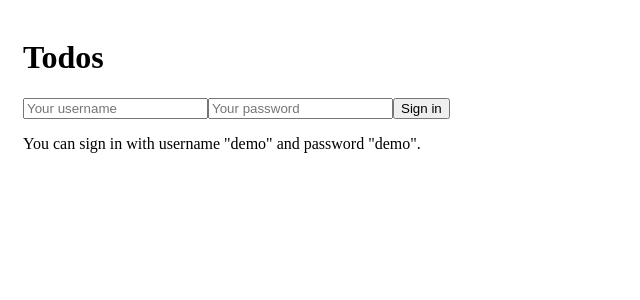
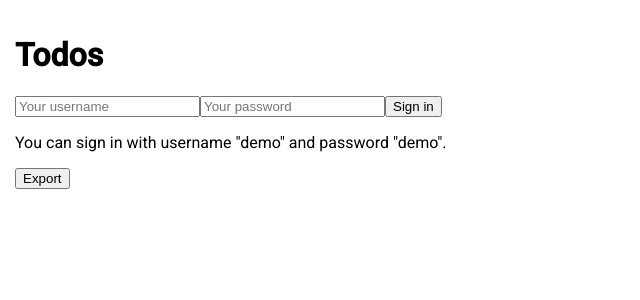
Before and after one commit to dip4k/angular-basic-todo-app, an Angular app: page /sign-in in a window 1280 px wide. Shown: the top 300 px of the page, without its empty margins (0-640 px from the left). Built offline with nearby package versions, Linux system fonts and the light colour scheme.

Commit message:
add libs

```diff
--- a/angular.json
+++ b/angular.json
@@ -45,6 +45,7 @@
               "src/assets"
             ],
             "styles": [
+              "./node_modules/@angular/material/prebuilt-themes/deeppurple-amber.css",
               "src/styles.css"
             ],
             "scripts": []
@@ -94,6 +95,7 @@
             "tsConfig": "src/tsconfig.spec.json",
             "karmaConfig": "src/karma.conf.js",
             "styles": [
+              "./node_modules/@angular/material/prebuilt-themes/deeppurple-amber.css",
               "src/styles.css"
             ],
             "scripts": [],
--- a/db.json
+++ b/db.json
@@ -24,6 +24,11 @@
       "title": "This is made using sessionStorage",
       "complete": false,
       "id": 7
+    },
+    {
+      "title": "",
+      "complete": false,
+      "id": 8
     }
   ]
 }
--- a/src/app/app.component.html
+++ b/src/app/app.component.html
@@ -1,3 +1,4 @@
 <div class="container">
   <router-outlet></router-outlet>
+  <button (click)="generateExcel()">Export</button>
 </div>
--- a/src/app/app.component.ts
+++ b/src/app/app.component.ts
@@ -1,3 +1,4 @@
+import { ExcelService } from './excel.service';
 import { Component } from '@angular/core';
 
 @Component({
@@ -5,4 +6,9 @@ import { Component } from '@angular/core';
   templateUrl: './app.component.html',
   styleUrls: ['./app.component.css']
 })
-export class AppComponent {}
+export class AppComponent {
+  constructor(private excelService: ExcelService){}
+  generateExcel() {
+    this.excelService.generateExcel();
+  }
+}
--- a/src/app/app.module.ts
+++ b/src/app/app.module.ts
@@ -18,6 +18,7 @@ import { TodoListFooterComponent } from './todoListComponents/todo-list-footer/t
 import { TodosComponent } from './todoComponents/todos/todos.component';
 import { PageNotFoundComponent } from './page-not-found.component';
 import { SignInComponent } from './users/sign-in/sign-in.component';
+import { BrowserAnimationsModule } from '@angular/platform-browser/animations';
 
 @NgModule({
   declarations: [
@@ -35,7 +36,7 @@ import { SignInComponent } from './users/sign-in/sign-in.component';
     FormsModule,
     ReactiveFormsModule,
     HttpClientModule,
-    AppRoutingModule, ReactiveFormsModule
+    AppRoutingModule, ReactiveFormsModule, BrowserAnimationsModule
   ],
   providers: [TodoDataService, ApiService, SessionService, AuthService],
   bootstrap: [AppComponent]
--- /dev/null
+++ b/src/app/excel.service.ts
@@ -0,0 +1,124 @@
+import { Injectable } from '@angular/core';
+import { Workbook } from 'exceljs';
+import * as fs from 'file-saver';
+@Injectable({
+  providedIn: 'root'
+})
+export class ExcelService {
+
+
+  constructor() {
+
+  }
+
+  generateExcel() {
+
+    //Excel Title, Header, Data
+    const title = 'Car Sell Report';
+    const header = ["Year", "Month", "Make", "Model", "Quantity", "Pct"]
+    const data = [
+      [2007, 1, "Volkswagen ", "Volkswagen Passat", 1267, 10],
+      [2007, 1, "Toyota ", "Toyota Rav4", 819, 6.5],
+      [2007, 1, "Toyota ", "Toyota Avensis", 787, 6.2],
+      [2007, 1, "Volkswagen ", "Volkswagen Golf", 720, 5.7],
+      [2007, 1, "Toyota ", "Toyota Corolla", 691, 5.4],
+      [2007, 1, "Peugeot ", "Peugeot 307", 481, 3.8],
+      [2008, 1, "Toyota ", "Toyota Prius", 217, 2.2],
+      [2008, 1, "Skoda ", "Skoda Octavia", 216, 2.2],
+      [2008, 1, "Peugeot ", "Peugeot 308", 135, 1.4],
+      [2008, 2, "Ford ", "Ford Mondeo", 624, 5.9],
+      [2008, 2, "Volkswagen ", "Volkswagen Passat", 551, 5.2],
+      [2008, 2, "Volkswagen ", "Volkswagen Golf", 488, 4.6],
+      [2008, 2, "Volvo ", "Volvo V70", 392, 3.7],
+      [2008, 2, "Toyota ", "Toyota Auris", 342, 3.2],
+      [2008, 2, "Volkswagen ", "Volkswagen Tiguan", 340, 3.2],
+      [2008, 2, "Toyota ", "Toyota Avensis", 315, 3],
+      [2008, 2, "Nissan ", "Nissan Qashqai", 272, 2.6],
+      [2008, 2, "Nissan ", "Nissan X-Trail", 271, 2.6],
+      [2008, 2, "Mitsubishi ", "Mitsubishi Outlander", 257, 2.4],
+      [2008, 2, "Toyota ", "Toyota Rav4", 250, 2.4],
+      [2008, 2, "Ford ", "Ford Focus", 235, 2.2],
+      [2008, 2, "Skoda ", "Skoda Octavia", 225, 2.1],
+      [2008, 2, "Toyota ", "Toyota Yaris", 222, 2.1],
+      [2008, 2, "Honda ", "Honda CR-V", 219, 2.1],
+      [2008, 2, "Audi ", "Audi A4", 200, 1.9],
+      [2008, 2, "BMW ", "BMW 3-serie", 184, 1.7],
+      [2008, 2, "Toyota ", "Toyota Prius", 165, 1.6],
+      [2008, 2, "Peugeot ", "Peugeot 207", 144, 1.4]
+    ];
+
+    //Create workbook and worksheet
+    let workbook = new Workbook();
+    let worksheet = workbook.addWorksheet('Car Data');
+
+
+    //Add Row and formatting
+    let titleRow = worksheet.addRow([title]);
+    titleRow.font = { name: 'Comic Sans MS', family: 4, size: 16, underline: 'double', bold: true }
+    worksheet.addRow([]);
+    let subTitleRow = worksheet.addRow(['Date : ' + new Date().toDateString()])
+
+
+
+    //Blank Row
+    worksheet.addRow([]);
+
+    //Add Header Row
+    let headerRow = worksheet.addRow(header);
+
+    // Cell Style : Fill and Border
+    headerRow.eachCell((cell, number) => {
+      cell.fill = {
+        type: 'pattern',
+        pattern: 'solid',
+        fgColor: { argb: 'FFFFFF00' },
+        bgColor: { argb: 'FF0000FF' }
+      }
+      cell.border = { top: { style: 'thin' }, left: { style: 'thin' }, bottom: { style: 'thin' }, right: { style: 'thin' } }
+    })
+    // worksheet.addRows(data);
+
+
+    // Add Data and Conditional Formatting
+    data.forEach(d => {
+      let row = worksheet.addRow(d);
+      let qty = row.getCell(5);
+      let color = 'FF99FF99';
+      if (+qty.value < 500) {
+        color = 'FF9999'
+      }
+
+      qty.fill = {
+        type: 'pattern',
+        pattern: 'solid',
+        fgColor: { argb: color }
+      }
+    }
+
+    );
+
+    worksheet.getColumn(3).width = 30;
+    worksheet.getColumn(4).width = 30;
+    worksheet.addRow([]);
+
+
+    //Footer Row
+    let footerRow = worksheet.addRow(['This is system generated excel sheet.']);
+    footerRow.getCell(1).fill = {
+      type: 'pattern',
+      pattern: 'solid',
+      fgColor: { argb: 'FFCCFFE5' }
+    };
+    footerRow.getCell(1).border = { top: { style: 'thin' }, left: { style: 'thin' }, bottom: { style: 'thin' }, right: { style: 'thin' } }
+
+    //Merge Cells
+    worksheet.mergeCells(`A${footerRow.number}:F${footerRow.number}`);
+
+    //Generate Excel File with given name
+    workbook.xlsx.writeBuffer().then((data) => {
+      let blob = new Blob([data], { type: 'application/vnd.openxmlformats-officedocument.spreadsheetml.sheet' });
+      fs.saveAs(blob, 'CarData.xlsx');
+    })
+
+  }
+}
--- a/src/index.html
+++ b/src/index.html
@@ -7,6 +7,8 @@
 
   <meta name="viewport" content="width=device-width, initial-scale=1">
   <link rel="icon" type="image/x-icon" href="favicon.ico">
+  <link href="https://fonts.googleapis.com/css?family=Roboto:300,400,500&display=swap" rel="stylesheet">
+  <link href="https://fonts.googleapis.com/icon?family=Material+Icons" rel="stylesheet">
 </head>
 <body>
   <app-root></app-root>
--- a/src/main.ts
+++ b/src/main.ts
@@ -1,3 +1,4 @@
+import 'hammerjs';
 import { enableProdMode } from '@angular/core';
 import { platformBrowserDynamic } from '@angular/platform-browser-dynamic';
 
--- a/src/styles.css
+++ b/src/styles.css
@@ -1 +1,4 @@
 /* You can add global styles to this file, and also import other style files */
+
+html, body { height: 100%; }
+body { margin: 0; font-family: Roboto, "Helvetica Neue", sans-serif; }
```
Also changed, not shown: package.json (+16 -3 lines), tsconfig.json (+10 -9 lines), 1 other file (tests, documents, lock files or other folders).
